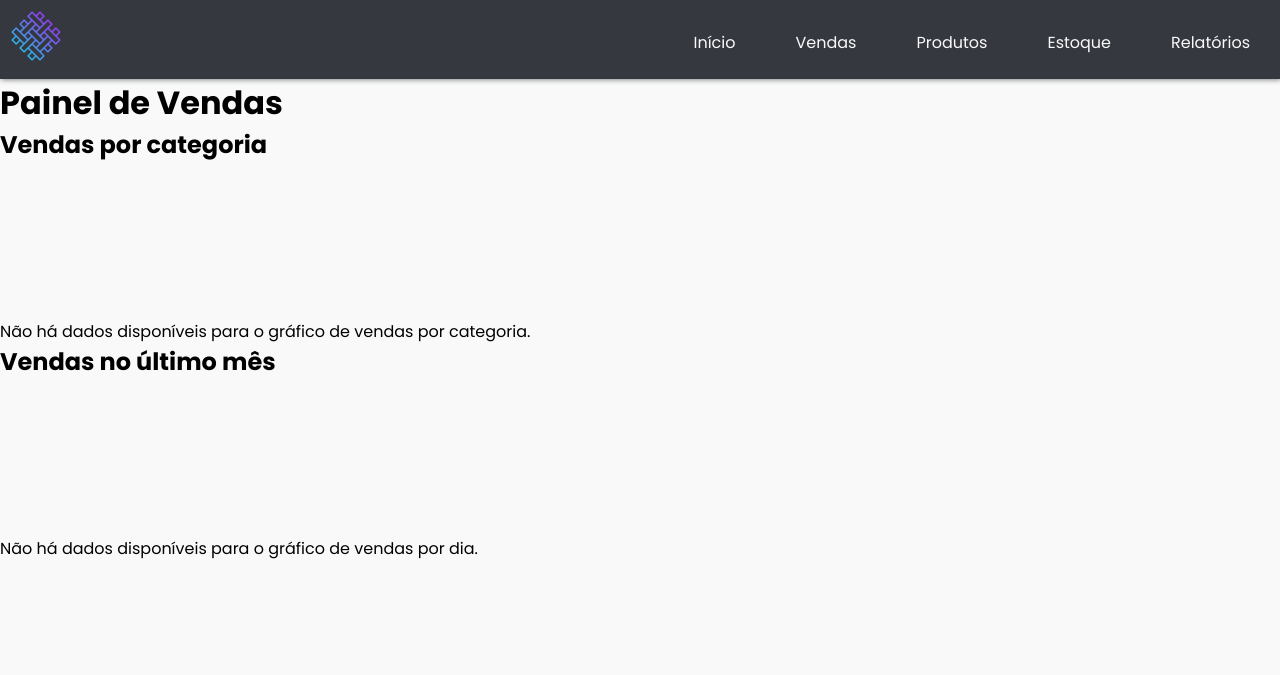
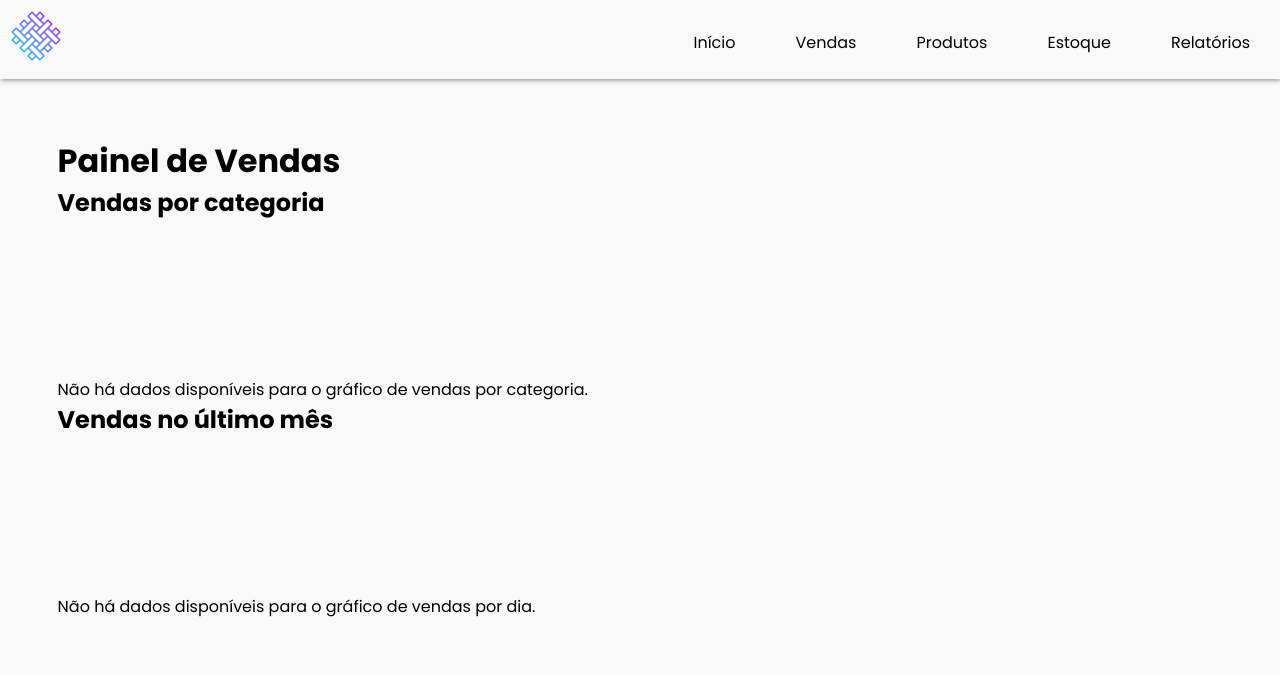
Before and after one commit to 0DevMax/dashboardapp, a Flask app: page / in a window 1280 px wide. Shown: the top 675 px of the page. Run offline with Flask 2, Linux system fonts and the light colour scheme; data that the repository does not hold is empty; a map, chart or similar area stays blank; some libraries are stand-ins or nearby versions; some web fonts are replaced.

Commit message:
Ajustada responsividade na exibição dos gráficos

```diff
--- a/static/css/styles.css
+++ b/static/css/styles.css
@@ -26,7 +26,7 @@ ul{
 }
 
 .header{
-    background-color: var(--cinza-escuro);
+    background-color: var(--branco);
     box-shadow: 1px 1px 5px 0px var(--cinza);
     position: sticky;
     top: 0;
@@ -50,7 +50,7 @@ ul{
 .menu a{
     display: block;
     padding: 30px;
-    color: var(--branco);
+    color: black;
 }
 
 .menu a:hover{
@@ -69,7 +69,7 @@ ul{
 }
 
 .hamb-line {
-    background-color: var(--branco);
+    background-color: black;
     display: block;
     height: 2px;
     position: relative;
@@ -78,7 +78,7 @@ ul{
 
 .hamb-line::before,
 .hamb-line::after{
-    background-color: var(--branco);
+    background-color: black;
     content: '';
     display: block;
     height: 100%;
@@ -121,6 +121,15 @@ body:has(.side-menu:checked){
     overflow: hidden;
 }
 
+#painel {
+    padding: 4.5vw;
+}
+
+#graficosContainer > div {
+    width: 100%;
+    max-width: 600px;
+}
+
 /* Responsividade */
 @media (min-width: 768px) {
     .nav{
--- a/templates/dashboard.html
+++ b/templates/dashboard.html
@@ -2,7 +2,7 @@
 
 {% block conteudo %}
 
-
+    <div id="painel">
         <h1 id="tituloPainel">Painel de Vendas</h1>
 
         <div id="graficosContainer">
@@ -16,4 +16,6 @@
                     <canvas id="VendasDia"></canvas>
                 </div>
             </div>
+    </div>
+
 {% endblock %}
```
Lines whose indentation alone changed are shown as unchanged.
